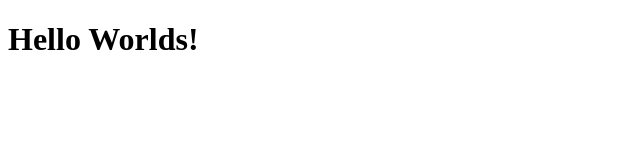
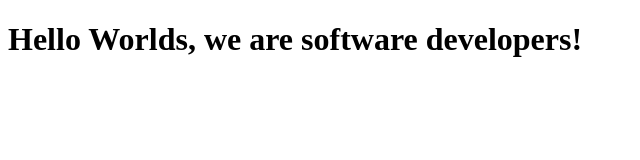
Before and after one commit to studiosnabeel/nabeel-and-yidne, a plain HTML site: page index.html in a window 1280 px wide. Shown: the whole page, without its empty margins (0-640 px from the left). Drawn offline with Linux system fonts and the light colour scheme.

Commit message:
Second commit

```diff
--- a/index.html
+++ b/index.html
@@ -8,7 +8,7 @@
 
   <body>
     <h1>
-      Hello Worlds!
+      Hello Worlds, we are software developers!
     </h1>
     <script src="https://cdn.freecodecamp.org/testable-projects-fcc/v1/bundle.js"></script>
 
```
